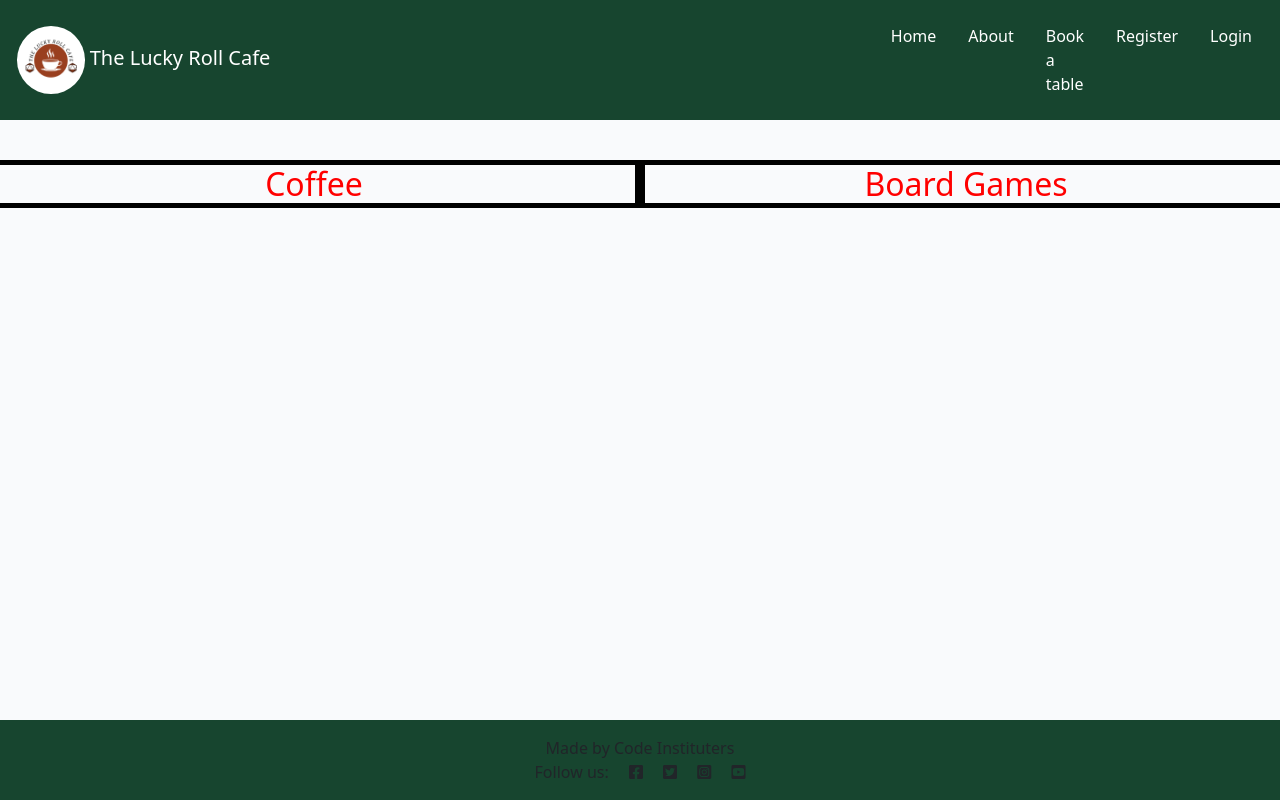
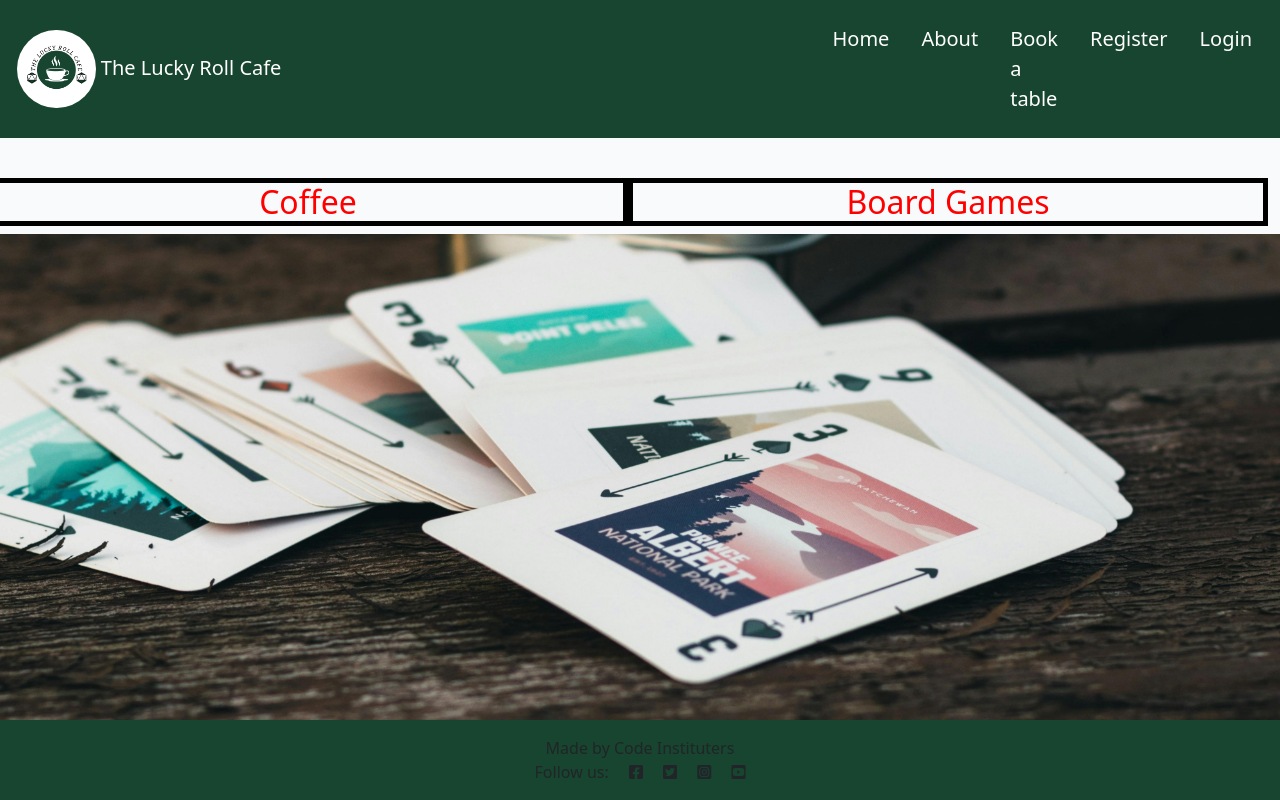
Before and after one commit to smithphil88/the_lucky_roll_cafe, a Django app: page / in a window 1280 px wide. Run offline with Django 4.2, Linux system fonts and the light colour scheme.

Commit message:
add hero image to landing page

```diff
--- a/static/css/style.css
+++ b/static/css/style.css
@@ -1,10 +1,18 @@
 body {
-    background-color: #F9FAFC;
+    min-width: 100%;
+    min-height: 100%;
+    scroll-behavior: smooth;
+    overflow-x: hidden;
+    background: url('/static/images/lucky_roll_images/cards.jpg');
+    background-size: cover;
+    background-position: 30%;
+    background-repeat: no-repeat;
+    background-attachment: fixed
 }
 
 .brand {
     font-family: Raleway, sans-serif;
-    font-size: 1.4rem;
+    font-size: 10 rem;
     font-weight: 700;
     color: blue;
 }
@@ -14,7 +22,7 @@ body {
 }
 
 .nav-logo {
-    width: 8%;
+    width: 10%;
     border-radius: 50%;
     margin: 5px;
 }
@@ -26,12 +34,17 @@ body {
     border: solid 5px black;
 }
 
+.images {
+    height: 100px;
+}
+
 .navbar {
     background-color: #17452f;
 }
 
 .nav-link {
     color: white;
+    font-size: 20px;
 }
 
 .red-o {
--- a/table_booking/templates/book.html
+++ b/table_booking/templates/book.html
@@ -1,10 +1,10 @@
 {% extends "base.html" %}
 
 {% block content %}
-<body>
+<section>
     <h1>
         Book a table
     </h1>
     <p>Fill out the following form to book a table</p>
-</body>
+</section>
 {% endblock %}
--- a/table_booking/templates/bookings_list.html
+++ b/table_booking/templates/bookings_list.html
@@ -2,7 +2,7 @@
 
 {% block content %}
 
-<body>
+<section>
     <h1>Bookings list</h1>
     {% for booking in object_list %}
     <h2>{{booking.user}}</h2>
@@ -11,6 +11,6 @@
     <p>Number of guests: {{booking.num_of_guests}}</p>
     <p>{{booking.table_type}}</p>
     {% endfor %}
-</body>
+</section>
 
 {% endblock %}
--- a/table_booking/templates/index.html
+++ b/table_booking/templates/index.html
@@ -5,11 +5,13 @@
 
 
 {% block content %}
-<body>
+<section>
     <div class="row">
         <!-- <img src="{% static 'images/lucky_roll_images/gothic-game-thrones-dark-moody-board-game.avif' %}"> -->
-        <h2 class="col-md home-title" >Coffee</h2>
-        <h2 class="col-md home-title">Board Games</h2>
+        <div class="row">
+            <h2 class="col-md home-title" >Coffee</h2>
+            <h2 class="col-md home-title">Board Games</h2>
+        </div>
     </div>
-</body>
+</section>
 {% endblock %}
--- a/templates/base.html
+++ b/templates/base.html
@@ -49,7 +49,7 @@
                         href="{% url 'book' %}">Book a table</a>
                     </li>
                     {% if user.is_authenticated %}
-                    <li>
+                    <li class="nav-item p-2">
                         <a class="nav-link {% if request.path == logout_url %}active{% endif %}" class="test" aria-current="page" href="{% url 'account_logout' %}">Logout</a>
                     </li>
                     {% else %}
```
Also changed, not shown: static/images/lucky_roll_images/cards.jpg (added), static/images/lucky_roll_images/gothic-game-thrones-dark-moody-board-game.avif (deleted), static/images/lucky_roll_images/the-lucky-roll-logo.png.
